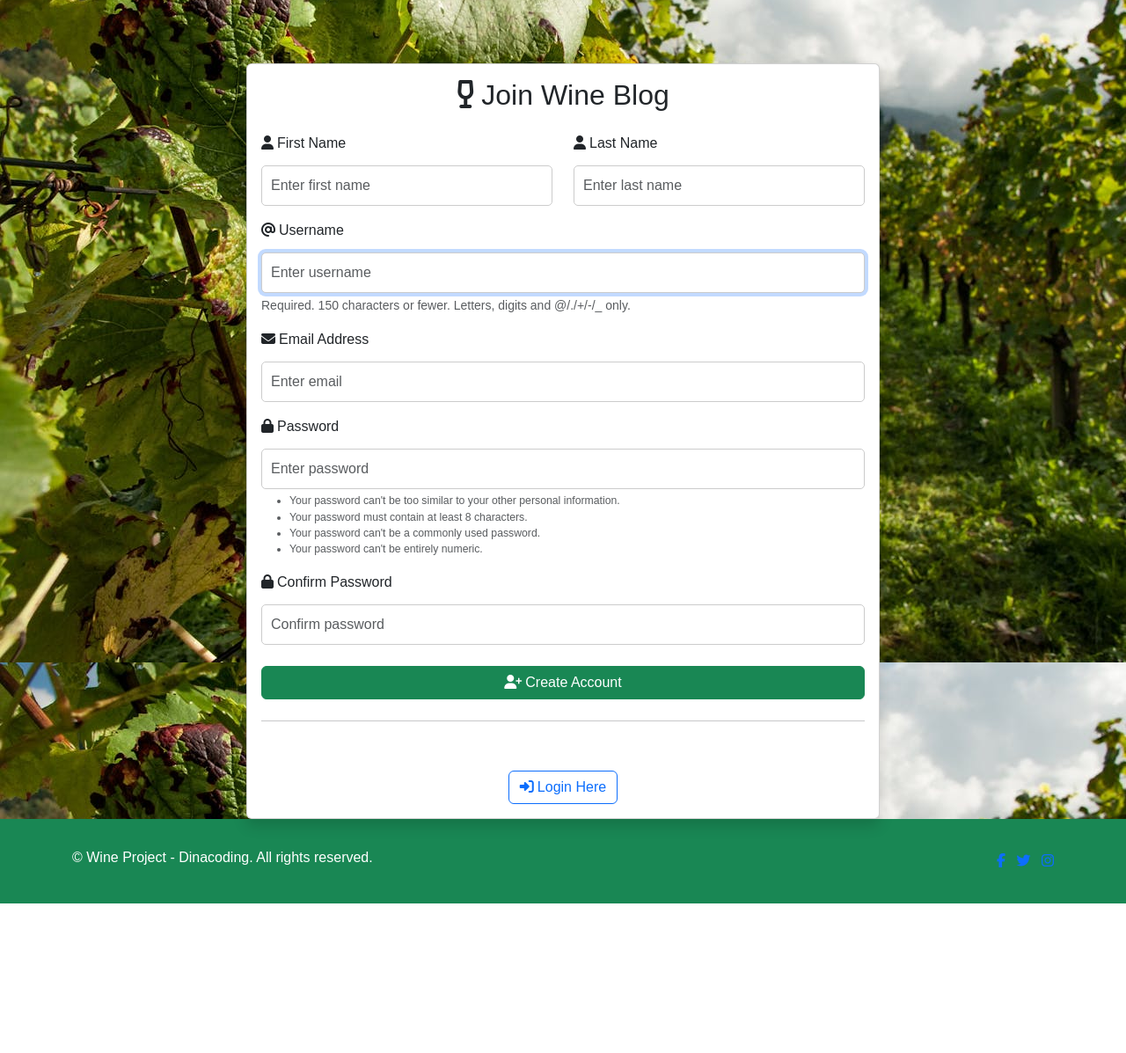
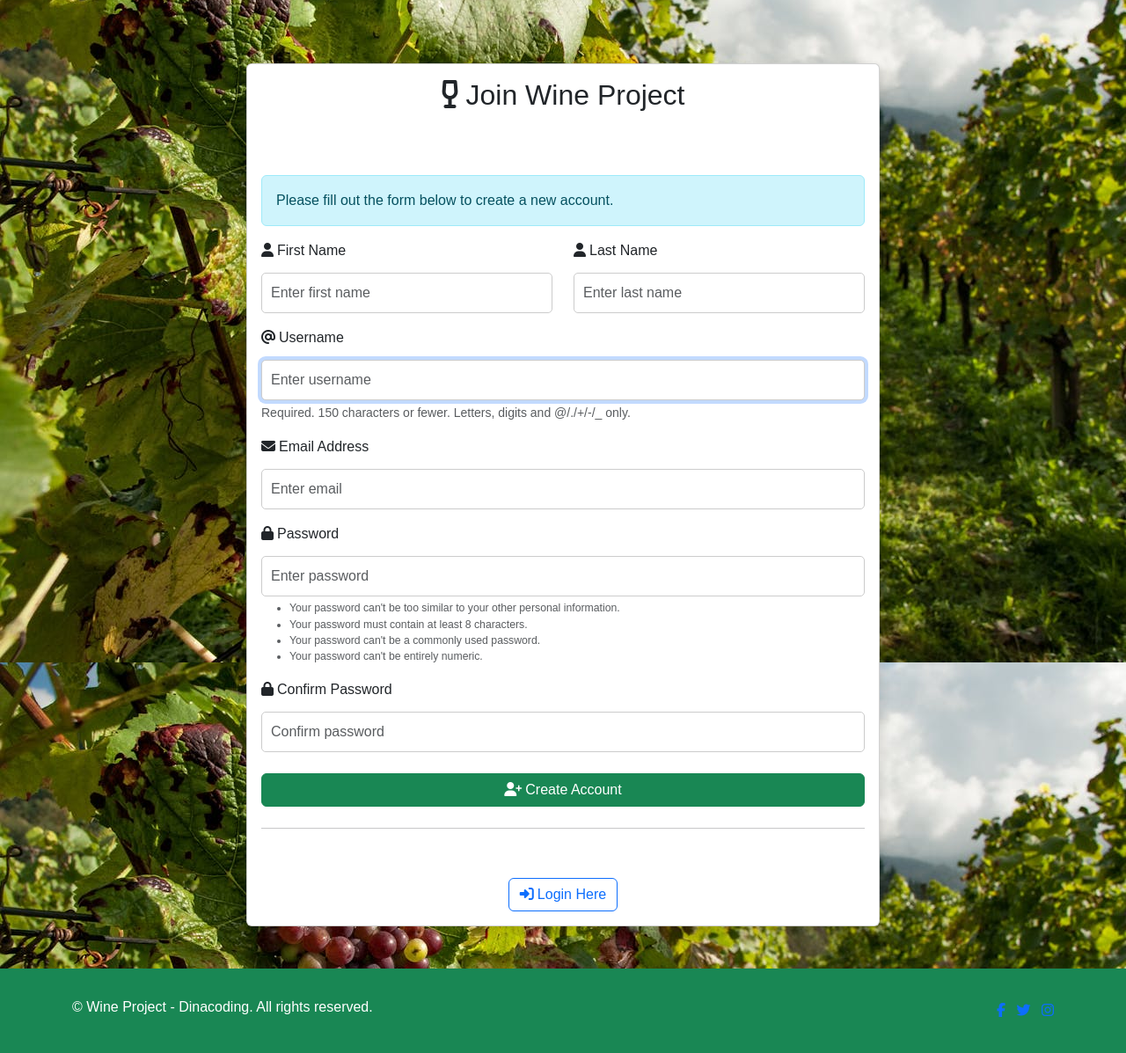
Before and after one commit to Dinacoding/wine_project, a Django app: page /register/ in a window 1280 px wide. Shown: the part 99-1296 px from the top of the page at 88% size. Before the commit the page ends 1126 px from the top, so only its background shows below. Run offline with Django 5.2, Linux system fonts and the light colour scheme.

Commit message:
Remove the title block, add a margin bottom at the container and a paragraph

```diff
--- a/wine_app/templates/wine_app/register.html
+++ b/wine_app/templates/wine_app/register.html
@@ -1,18 +1,25 @@
 {% extends 'base.html' %}
 {% load static %}
 
-{% block title %}Register - Wine Blog{% endblock %}
-
 {% block content %}
-<div class="container mt-5">
+<div class="container mt-5 mb-5">
     <div class="row justify-content-center">
         <div class="col-md-8">
             <div class="card shadow">
                 <div class="card-body">
                     <h2 class="card-title text-center mb-4">
-                        <i class="fas fa-wine-glass-alt me-2"></i>Join Wine Blog
+                        <i class="fas fa-wine-glass-alt me-2"></i>Join Wine Project
                     </h2>
-
+                    <p class="text-center mb-4">Create your account to start sharing and exploring wine reviews!</p>
+                    {% if user.is_authenticated %}
+                        <div class="alert alert-info">
+                            You are already logged in as {{ user.username }}.
+                        </div>
+                    {% else %}
+                        <div class="alert alert-info">
+                            Please fill out the form below to create a new account.
+                        </div>
+                    {% endif %}
                     {% if messages %}
                         {% for message in messages %}
                             <div class="alert alert-{{ message.tags }} alert-dismissible fade show" role="alert">
```
